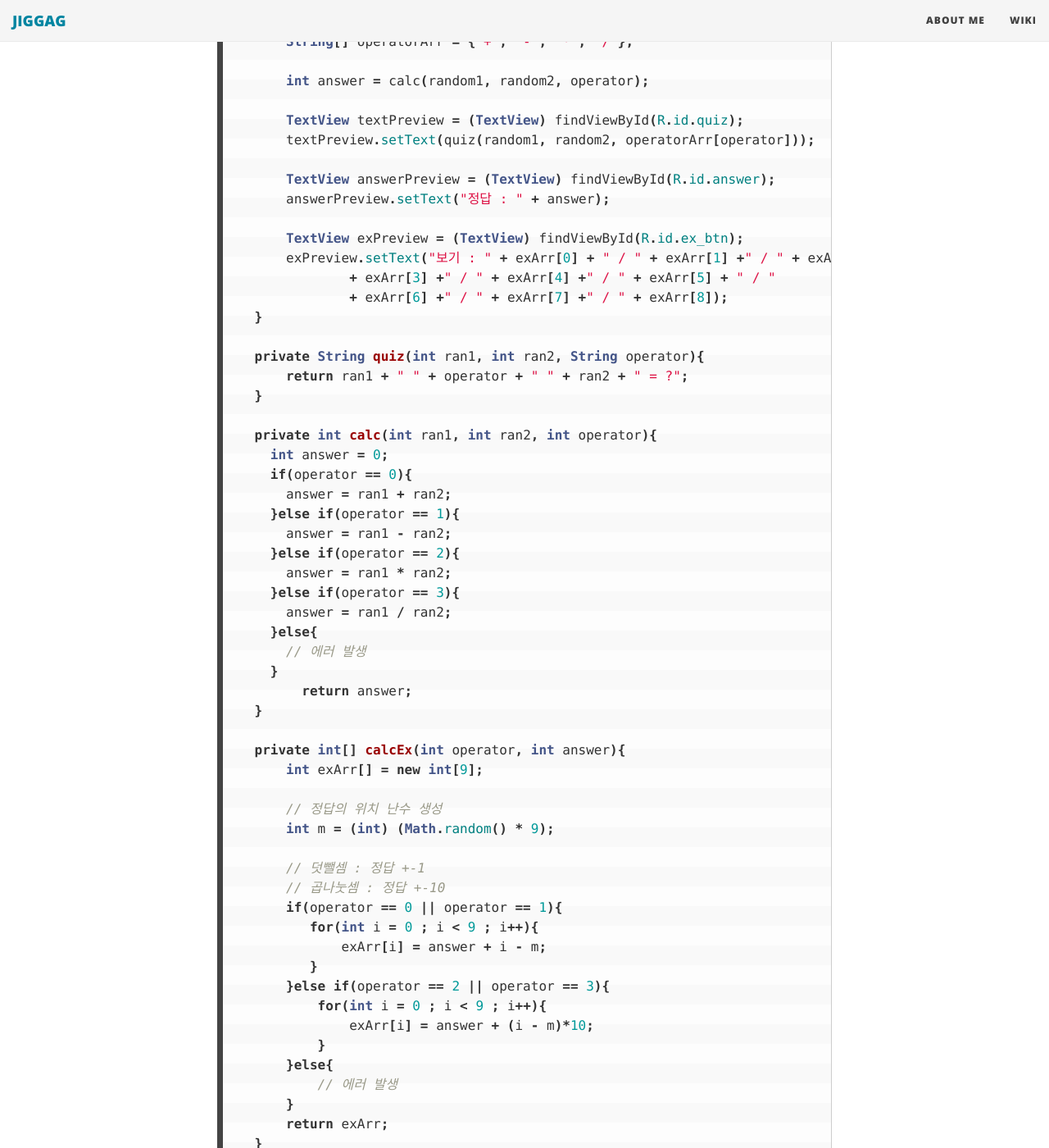
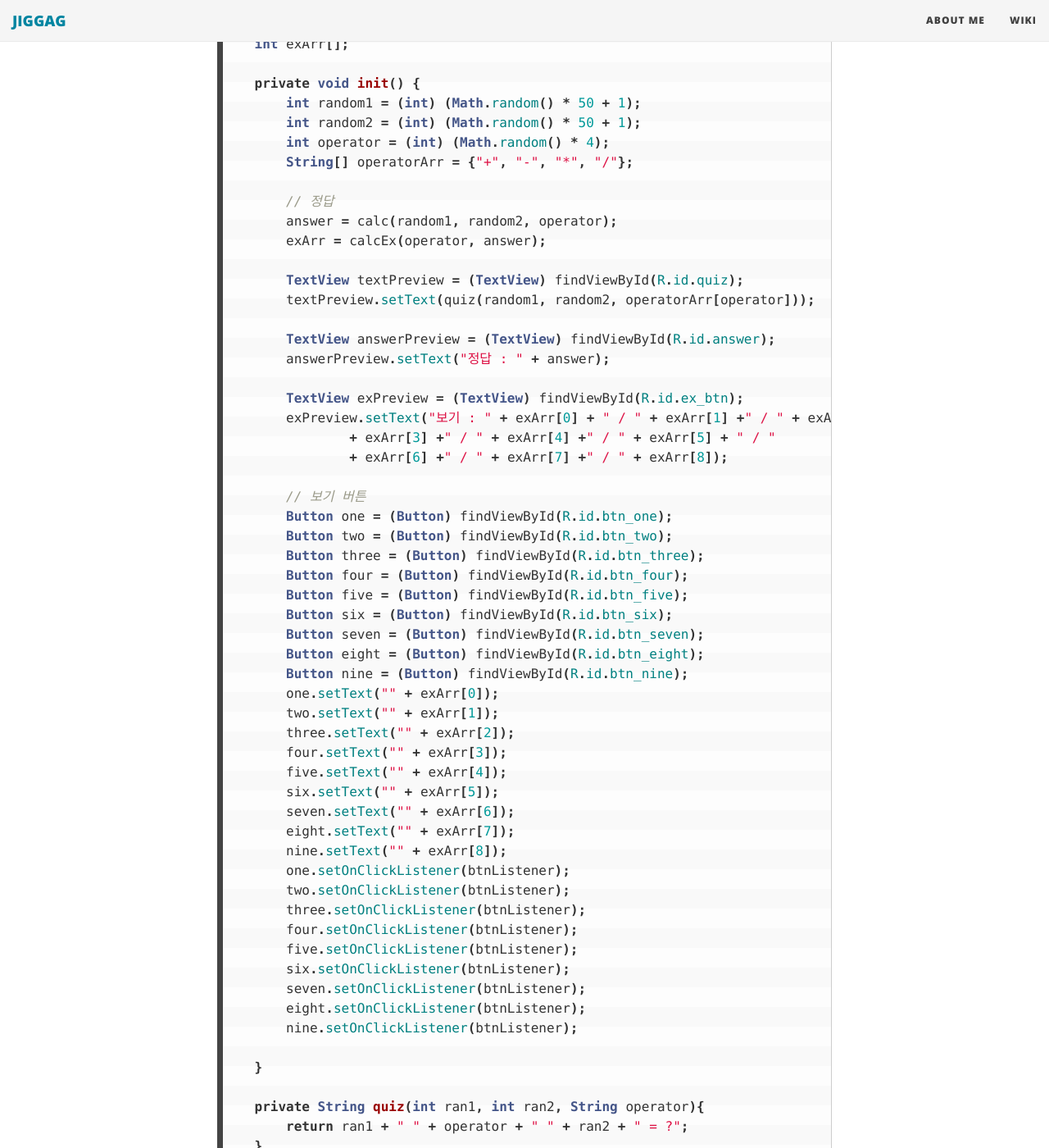
Before and after one commit to jiggag/jiggag.github.io, a Jekyll site: the page built from _posts/2018-12/2018-12-29-android-toy-brainquick-cardgame.md, in a window 1280 px wide and 1400 px high, scrolled down 1132 px. Shown: the whole window at 82% size. Built offline with Jekyll 4.4.1, drawn with Linux system fonts in a browser that asks for light colours; nearby versions of some CDN libraries; some of the changed text lies outside the part shown.

Commit message:
Update 2018-12-29-android-toy-brainquick-cardgame.md

````diff
--- a/_posts/2018-12/2018-12-29-android-toy-brainquick-cardgame.md
+++ b/_posts/2018-12/2018-12-29-android-toy-brainquick-cardgame.md
@@ -25,6 +25,7 @@ tags : [android,toy]
 
 먼저 랜덤 숫자로 문제를 생성하고 정답을 계산
 사칙연산에 따라 보기 생성방식을 다르게 하였다
+보기 버튼 생성 후 각각 텍스트 적용하였고 클릭이벤트 발생 시 정답을 체크
 
 ```java
 
@@ -34,16 +35,23 @@ tags : [android,toy]
 
     NOTE 2018-12-30
     보기 생성 : 덧셈뺄셈, 곱셈나눗셈에 따른 보기방식
+
+    NOTE 2019-01-01
+    보기 버튼 생성 : 클릭 시 정답 여부 체크
     */
 
+    int answer;
+    int exArr[];
+
     private void init() {
-
         int random1 = (int) (Math.random() * 50 + 1);
         int random2 = (int) (Math.random() * 50 + 1);
         int operator = (int) (Math.random() * 4);
         String[] operatorArr = {"+", "-", "*", "/"};
 
-	int answer = calc(random1, random2, operator);
+	// 정답
+	answer = calc(random1, random2, operator);
+        exArr = calcEx(operator, answer);
 
         TextView textPreview = (TextView) findViewById(R.id.quiz);
         textPreview.setText(quiz(random1, random2, operatorArr[operator]));
@@ -55,6 +63,36 @@ tags : [android,toy]
         exPreview.setText("보기 : " + exArr[0] + " / " + exArr[1] +" / " + exArr[2] +" / "
                 + exArr[3] +" / " + exArr[4] +" / " + exArr[5] + " / "
                 + exArr[6] +" / " + exArr[7] +" / " + exArr[8]);
+
+	// 보기 버튼
+	Button one = (Button) findViewById(R.id.btn_one);
+        Button two = (Button) findViewById(R.id.btn_two);
+        Button three = (Button) findViewById(R.id.btn_three);
+        Button four = (Button) findViewById(R.id.btn_four);
+        Button five = (Button) findViewById(R.id.btn_five);
+        Button six = (Button) findViewById(R.id.btn_six);
+        Button seven = (Button) findViewById(R.id.btn_seven);
+        Button eight = (Button) findViewById(R.id.btn_eight);
+        Button nine = (Button) findViewById(R.id.btn_nine);
+        one.setText("" + exArr[0]);
+        two.setText("" + exArr[1]);
+        three.setText("" + exArr[2]);
+        four.setText("" + exArr[3]);
+        five.setText("" + exArr[4]);
+        six.setText("" + exArr[5]);
+        seven.setText("" + exArr[6]);
+        eight.setText("" + exArr[7]);
+        nine.setText("" + exArr[8]);
+        one.setOnClickListener(btnListener);
+        two.setOnClickListener(btnListener);
+        three.setOnClickListener(btnListener);
+        four.setOnClickListener(btnListener);
+        five.setOnClickListener(btnListener);
+        six.setOnClickListener(btnListener);
+        seven.setOnClickListener(btnListener);
+        eight.setOnClickListener(btnListener);
+        nine.setOnClickListener(btnListener);
+
     }
 
     private String quiz(int ran1, int ran2, String operator){
@@ -98,6 +136,7 @@ tags : [android,toy]
         }
         return exArr;
     }
+
 ```
 
 #### 글이 안올라가는 경우
````
